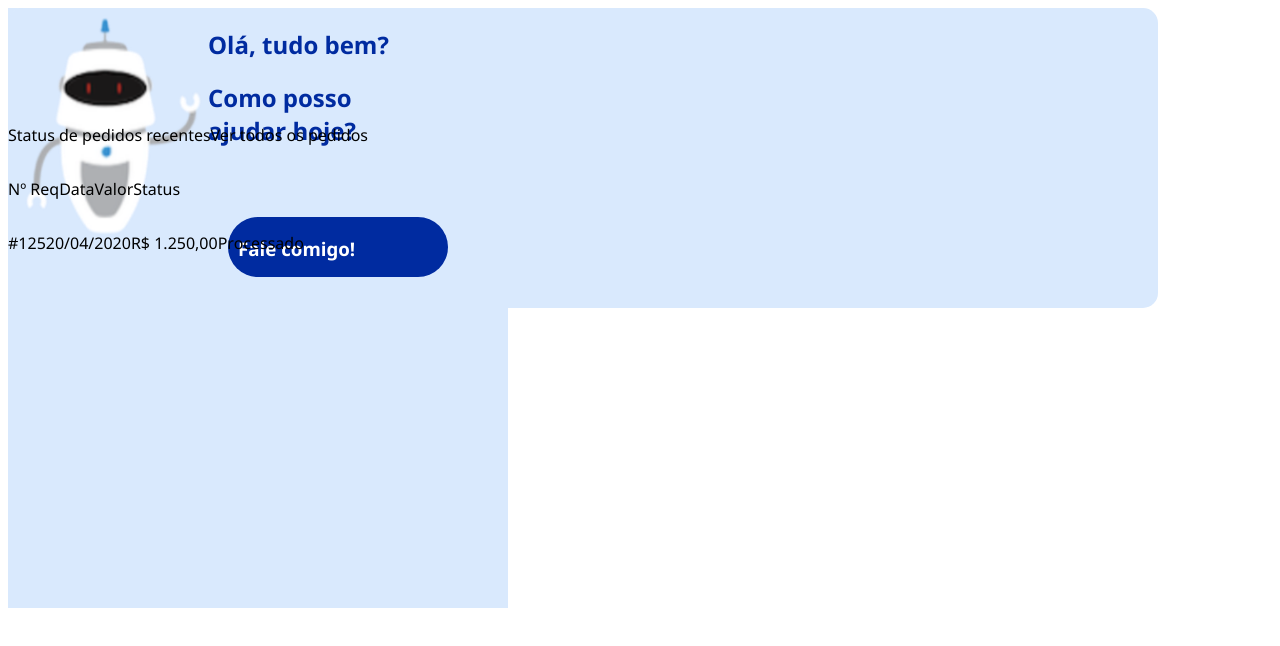
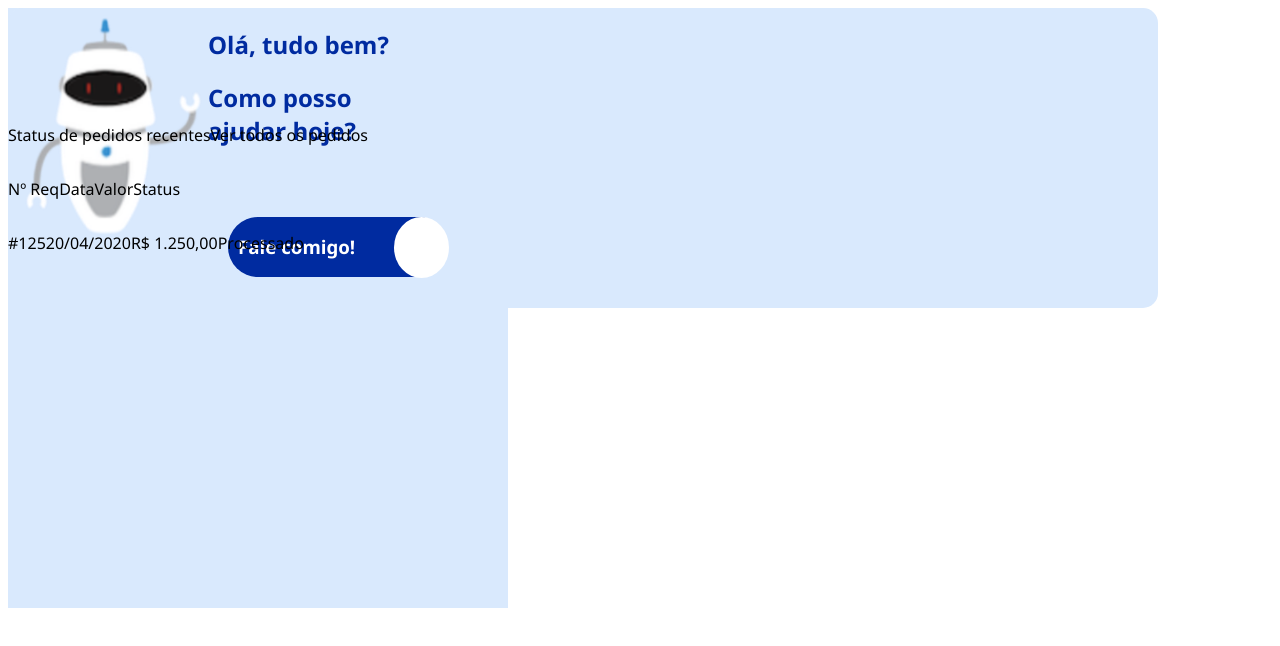
Before and after one commit to ribeirokkjj/Atividade5, a plain HTML site: page index.html in a window 1280 px wide. Drawn offline with Linux system fonts and the light colour scheme.

Commit message:
ADD - adicionando a parte do "Fale comigo"

```diff
--- a/index.html
+++ b/index.html
@@ -13,13 +13,17 @@
                 <div class="titleStart">
                     <h2 >Olá, tudo bem?</h2>
                     <h2>Como posso <br> ajudar hoje?</h2>
+
                         <div class="boxRobot">
 
                             <h3 id="talkUs"> Fale comigo!</h3>
                         </div>
-                        <div class="arrowHelp">
+                            <div class="arrowHelp">
                            <!-- queria uma classe para fazer a setinha-->
-                        </div>
+                         </div>
+                         <div class="arrowBase">
+                            <!--  Seta de novo  -->
+                         </div>
 
                     </div>
 
--- a/style.css
+++ b/style.css
@@ -12,11 +12,20 @@
     margin-top: 70px;
     margin-left: 20px;
 }
+.arrowHelp{
+    background-color: white;
+    padding: 10px;
+    width: 35px;
+    height: 41px;
+    border-radius: 50%;
+    margin-left: 186px;
+    margin-top: -60px;
+}
 #talkUs{
     font-family: 'Segoe UI', Tahoma, Geneva, Verdana, sans-serif;
     color: white;
     display: flex;
-    margin-top: 9;
+    margin-top: 7;
 
 }
 #robotStart{
```
